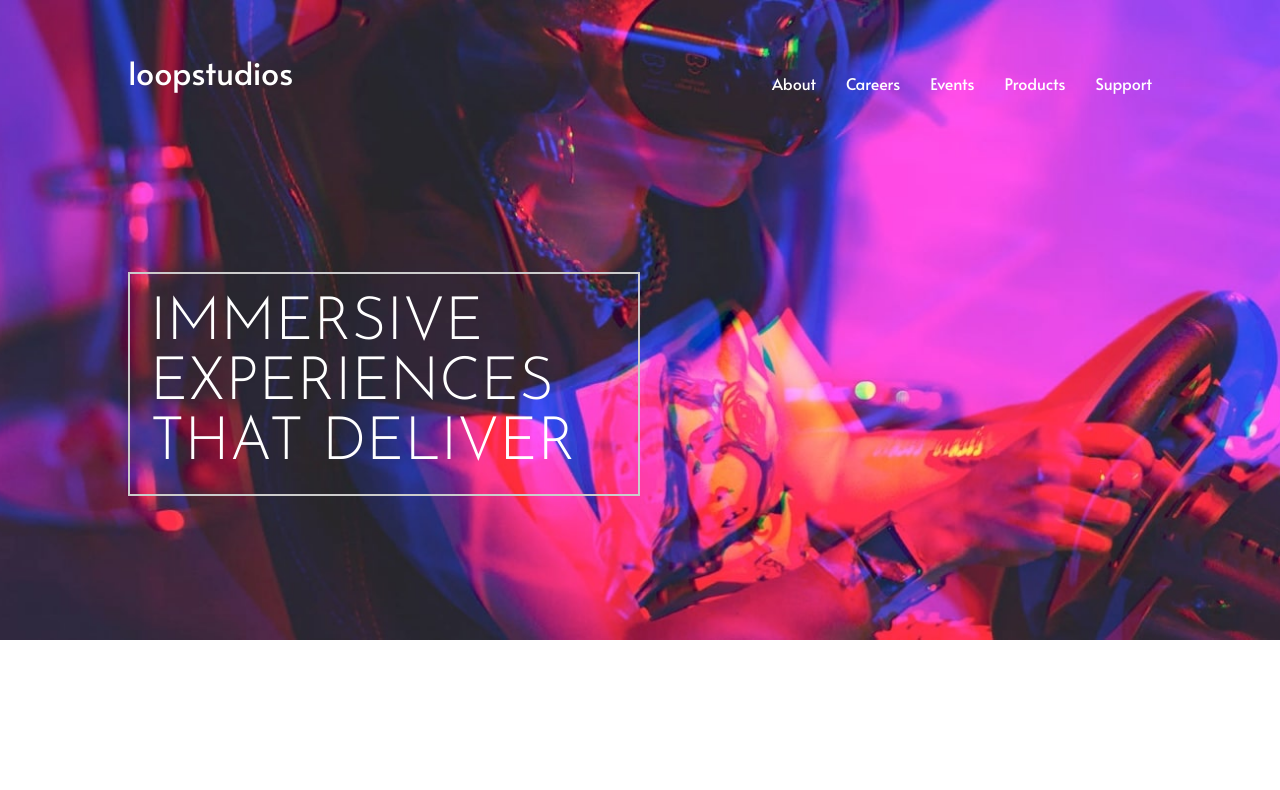
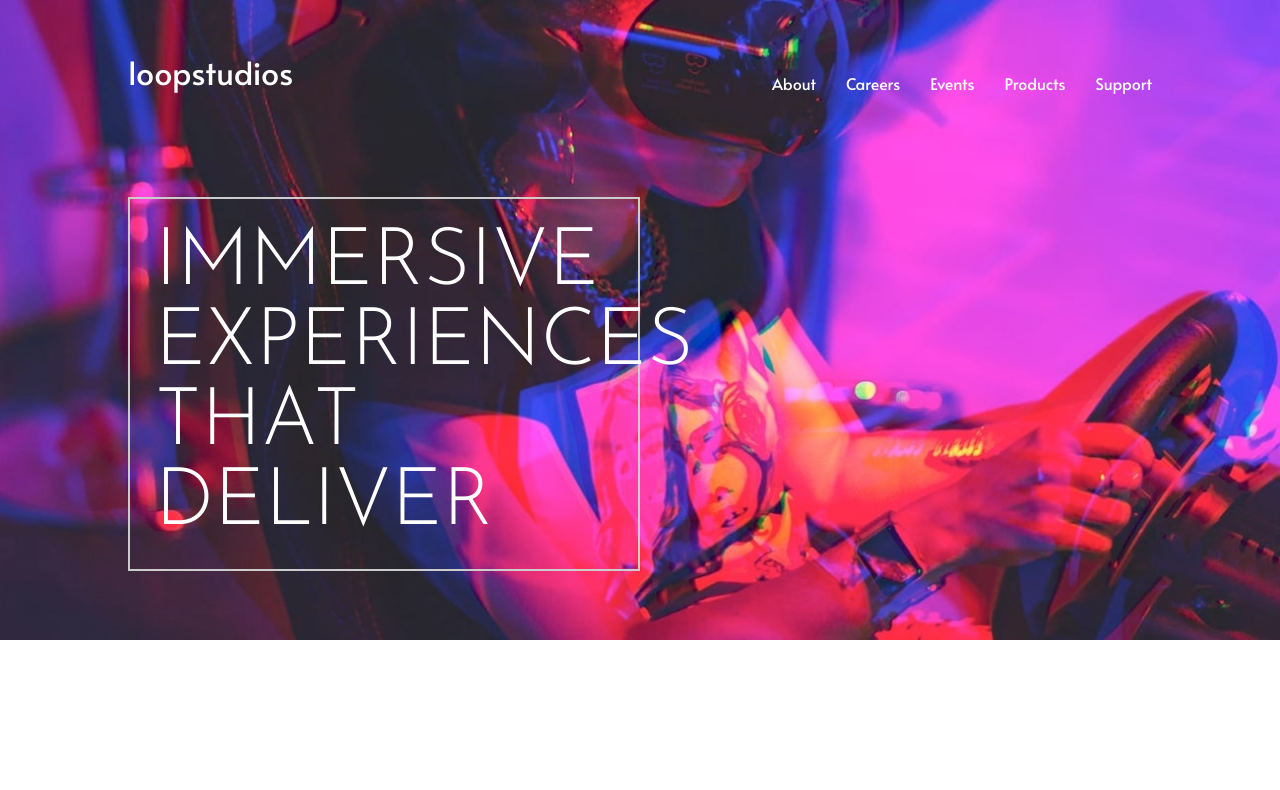
Before and after one commit to JhonierSantana/LoopsStudios, a React (Vite) app in the folder Landing-Page/: page / in a window 1280 px wide. Shown: the top 790 px of the page. Built offline with nearby package versions, Linux system fonts and the light colour scheme; the HTML template or start-up script is replaced by a standard one.

Commit message:
Add Hover

```diff
--- a/Landing-Page/src/App.scss
+++ b/Landing-Page/src/App.scss
@@ -90,13 +90,13 @@ $very-dark-gray: hsl(0, 0%, 41%);
 
 .main-content {
   border: 2px solid #ccc;
-  padding: 20px;
+  padding: 25px;
   width: 50%;
 
   h2 {
     font-family: "Josefin Sans", sans-serif;
     font-weight: 300;
-    font-size: 60px;
+    font-size: 80px;
   }
 }
 
@@ -192,11 +192,22 @@ $very-dark-gray: hsl(0, 0%, 41%);
 .creation-item {
   display: flex;
   position: relative;
+  overflow: hidden;
 
   .creation-img {
     width: 100%;
     margin: 0;
+    cursor: pointer;
+    transition: opacity 0.3s ease;
+    &:hover {
+      opacity: 0.3;
     }
+    &:hover ~ .creation-title {
+      color: $black;
+    }
+  }
+}
+
 .creation-title {
   position: absolute;
   bottom: 5%;
@@ -207,7 +218,7 @@ $very-dark-gray: hsl(0, 0%, 41%);
   font-family: "Josefin Sans", sans-serif;
   font-weight: 300;
   text-align: left;
-  }
+  transition: color 0.3s ease;
 }
 
 .footer {
```
Lines whose indentation alone changed are shown as unchanged.
